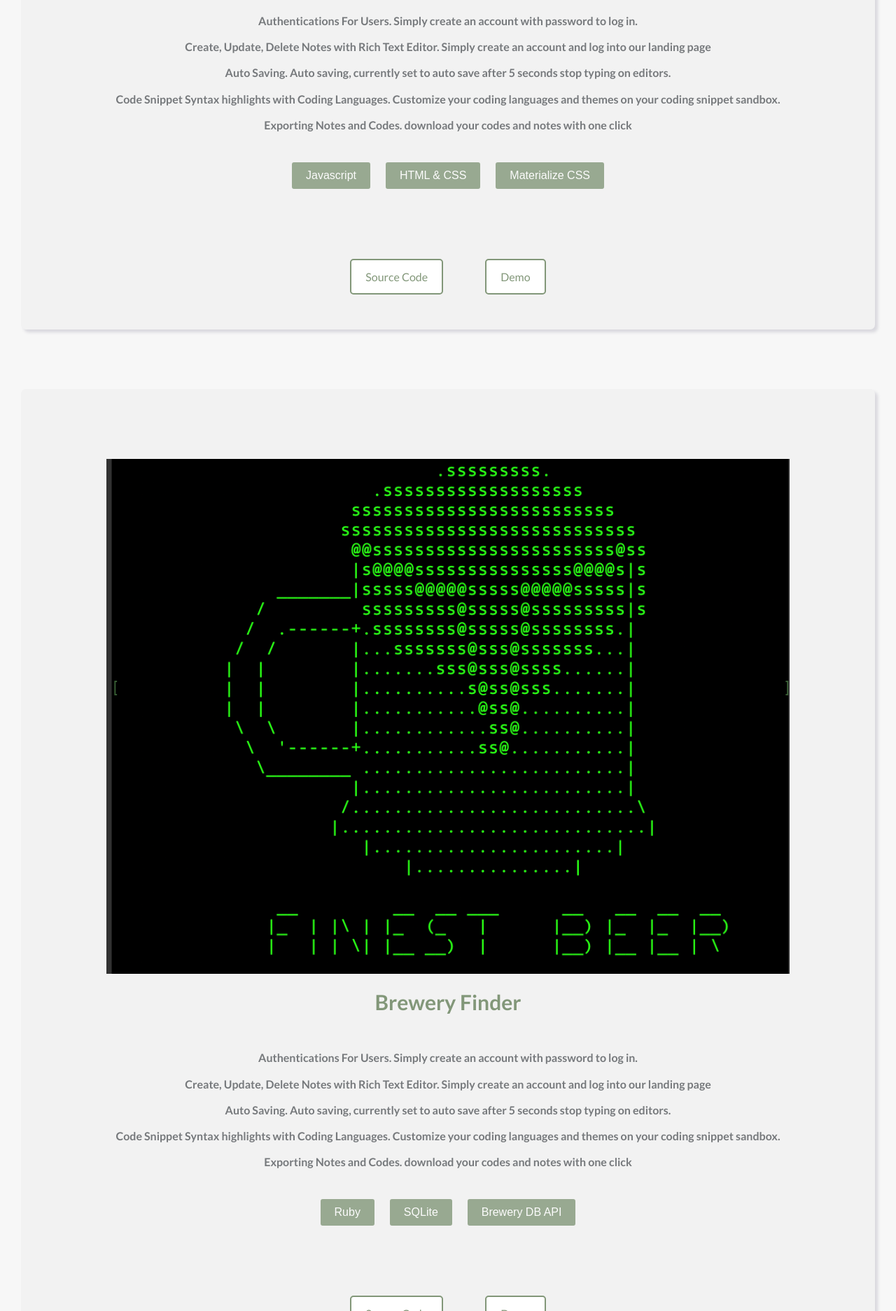
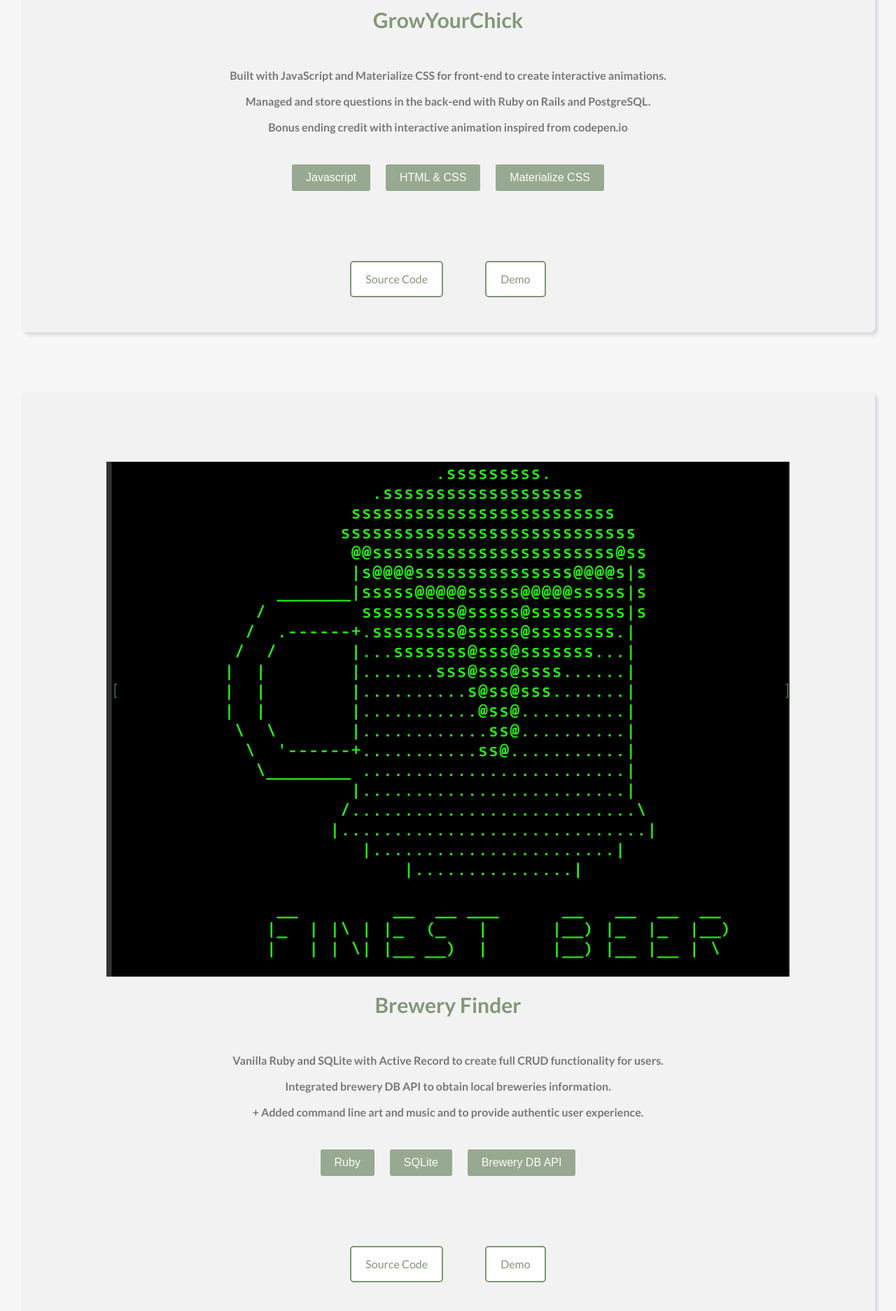
Before and after one commit to vm930/victoria-mei, a website: page index.html in a window 1280 px wide. Shown: the part 6263-8137 px from the top of the page at 70% size. Drawn offline with Linux system fonts and the light colour scheme.

Commit message:
added grow your chick distritions and picture

```diff
--- a/index.html
+++ b/index.html
@@ -367,20 +367,16 @@
 
                 <div class="project-component">
                     <div class="project-img-container">
-                        <img src="./img/note-demo.png" alt="">
+                        <img src="./img/growyourchick.png" alt="">
                     </div>
                     <header>GrowYourChick</header>
                     <div class="project-description">
                         <ul>
-                            <li>Authentications For Users. Simply create an account with password to log in.</li>
-                            <li>Create, Update, Delete Notes with Rich Text Editor. Simply create an account and log into our landing
-                                page</li>
-                            <li>Auto Saving. Auto saving, currently set to auto save after 5 seconds stop typing on editors.</li>
-                            <li>Code Snippet Syntax highlights with Coding Languages. Customize your coding languages and themes on your
-                                coding snippet
-                                sandbox.</li>
-                            <li>Exporting Notes and Codes. download your codes and notes with one click</li>
-
+                            <li>Built with JavaScript and Materialize CSS for front-end to create interactive animations.</li>
+                            <li>
+                            Managed and store questions in the back-end with Ruby on Rails and PostgreSQL.
+                            </li>
+                            <li>Bonus ending credit with interactive animation inspired from codepen.io</li>
                         </ul>
                     </div>
                     <div class="project-tech">
@@ -401,15 +397,13 @@
                 <header>Brewery Finder</header>
                 <div class="project-description">
                     <ul>
-                        <li>Authentications For Users. Simply create an account with password to log in.</li>
-                        <li>Create, Update, Delete Notes with Rich Text Editor. Simply create an account and log into our landing
-                            page</li>
-                        <li>Auto Saving. Auto saving, currently set to auto save after 5 seconds stop typing on editors.</li>
-                        <li>Code Snippet Syntax highlights with Coding Languages. Customize your coding languages and themes on your
-                            coding snippet
-                            sandbox.</li>
-                        <li>Exporting Notes and Codes. download your codes and notes with one click</li>
-
+                        <li>Vanilla Ruby and SQLite with Active Record to create full CRUD functionality for users.</li>
+                        <li>
+                            Integrated brewery DB API to obtain local breweries information.
+                        </li>
+                        <li>
+                        + Added command line art and music and to provide authentic user experience.
+                    </li>
                     </ul>
                 </div>
                 <div class="project-tech">
```
Also changed, not shown: img/growyourchick.png (added).
